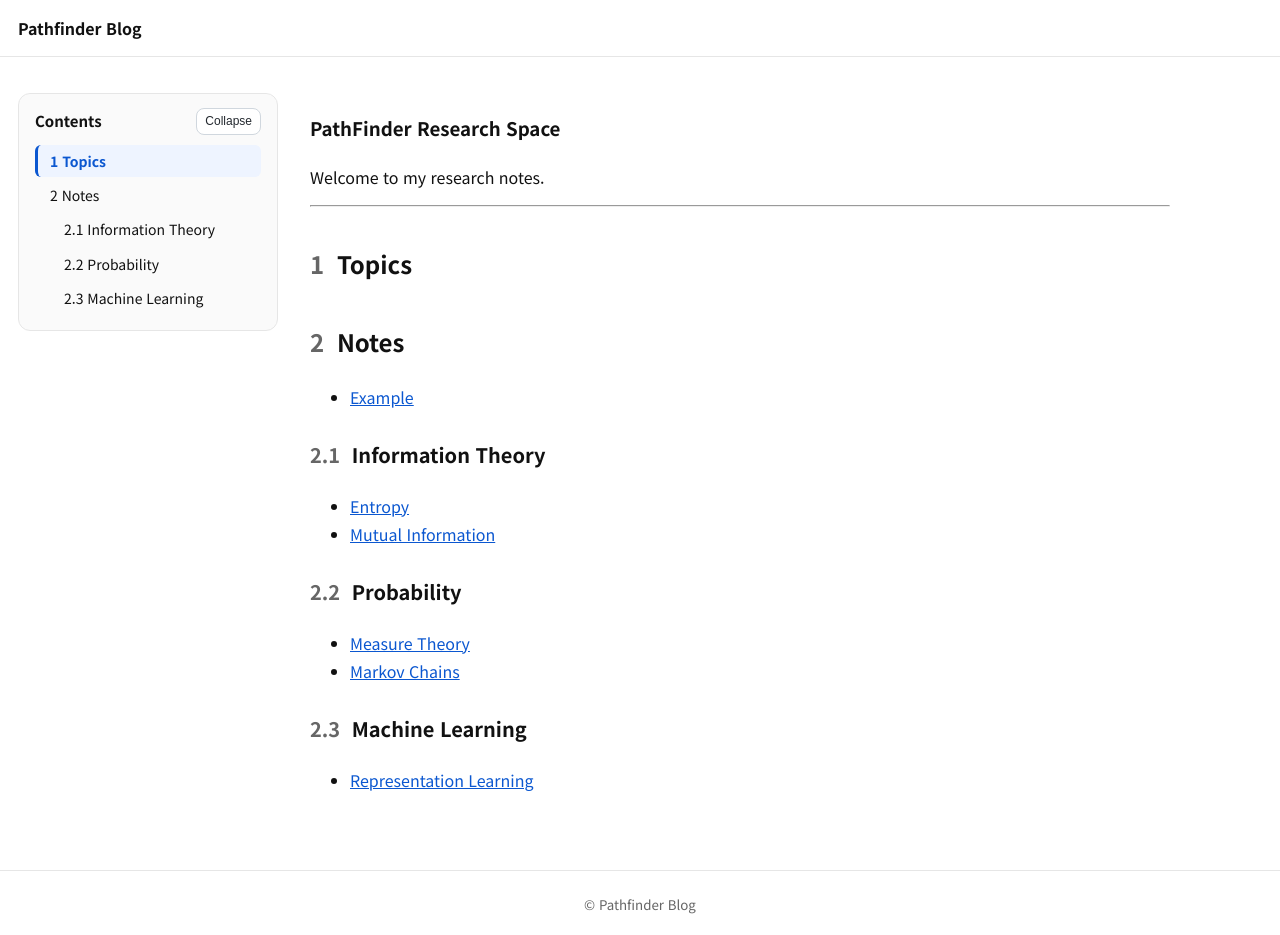
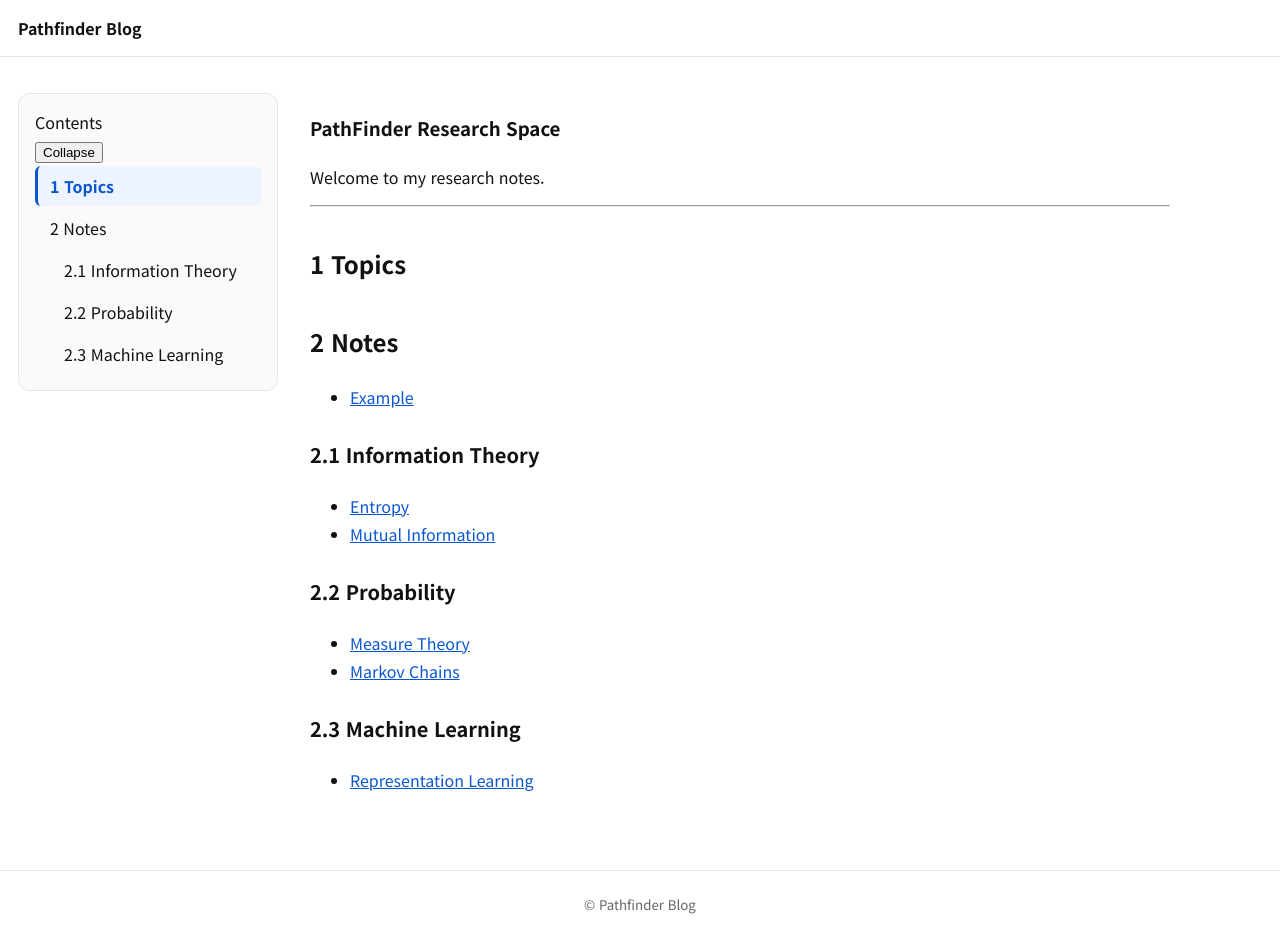
Before and after one commit to pathfinder-J/pathfinder-J.github.io, a Jekyll site: the page built from index.md, in a window 1280 px wide and 935 px high. Built offline with Jekyll 4.4.1, drawn with Linux system fonts in a browser that asks for light colours; our own code applies the rules of GitHub Pages for plain Markdown files.

Commit message:
Update toc.css

```diff
--- a/assets/css/toc.css
+++ b/assets/css/toc.css
@@ -14,7 +14,6 @@
   position: sticky;
   top: 80px;
   align-self: start;
-  z-index: 20;
 }
 
 .page-content-column{
@@ -40,37 +39,6 @@
 }
 
 
-/* ===== TOC HEADER ===== */
-
-.post-toc-header{
-  display: flex;
-  align-items: center;
-  justify-content: space-between;
-  gap: 8px;
-  margin-bottom: 10px;
-}
-
-.post-toc-title{
-  font-weight: 700;
-  font-size: 15px;
-}
-
-.post-toc-toggle{
-  font-size: 12px;
-  line-height: 1.4;
-  padding: 4px 8px;
-  background: #fff;
-  color: #24292f;
-  border: 1px solid #d0d7de;
-  border-radius: 8px;
-  cursor: pointer;
-}
-
-.post-toc-toggle:hover{
-  background: #f6f8fa;
-}
-
-
 /* ===== TOC LIST ===== */
 
 .post-toc-list{
@@ -88,31 +56,16 @@
 }
 
 .post-toc a{
-  position: relative;
   display: block;
   padding: 6px 8px 6px 12px;
   border-left: 3px solid transparent;
   border-radius: 6px;
   color: var(--text);
   text-decoration: none;
-  line-height: 1.45;
-  font-size: 14px;
-  transition:
-    color 0.15s ease,
-    background-color 0.15s ease,
-    border-color 0.15s ease;
 }
 
 .post-toc a:hover{
   background: #f3f4f6;
-  text-decoration: none;
-}
-
-
-/* ===== COLLAPSE ===== */
-
-.post-toc.is-collapsed .post-toc-body{
-  display: none;
 }
 
 
@@ -123,15 +76,6 @@
   color: #0b57d0 !important;
   background: #eef4ff;
   border-left-color: #0b57d0 !important;
-}
-
-
-/* ===== HEADING NUMBER ===== */
-
-.heading-number{
-  color: var(--muted);
-  margin-right: 6px;
-  font-weight: 600;
 }
 
 
@@ -150,169 +94,16 @@
 }
 
 
-/* ===== TOC SCROLLBAR ===== */
-
-.post-toc::-webkit-scrollbar{
-  width: 8px;
-}
-
-.post-toc::-webkit-scrollbar-thumb{
-  background: #c1c7d0;
-  border-radius: 6px;
-}
-
-.post-toc::-webkit-scrollbar-track{
-  background: transparent;
-}
-
-.post-toc{
-  scrollbar-width: thin;
-  scrollbar-color: #c1c7d0 transparent;
-}
-
-
 /* ===== MOBILE ===== */
 
 @media (max-width: 960px){
 
   .page-shell{
     grid-template-columns: 1fr;
-    gap: 20px;
   }
 
   .page-toc-column{
-    position: sticky;
-    top: 60px;
-    order: -1;
+    display: none;
   }
 
-  .post-toc{
-    max-height: min(50vh, 320px);
-    overflow-y: auto;
-    padding: 12px 14px;
-  }
-
-  .post-toc-title{
-    font-size: 14px;
-  }
-
-  .post-toc a{
-    font-size: 13px;
-    padding: 6px 8px 6px 10px;
-  }
-
-  .page-content-column .container{
-    max-width: 860px;
-  }
-}.post-toc-list li.toc-h3{
-  margin-left: 14px;
 }
-
-.post-toc a{
-  position: relative;
-  display: block;
-  padding: 6px 8px 6px 12px;
-  border-left: 3px solid transparent;
-  border-radius: 6px;
-
-  color: var(--text);
-  text-decoration: none;
-  line-height: 1.45;
-  font-size: 14px;
-
-  transition:
-    color 0.15s ease,
-    background-color 0.15s ease,
-    border-color 0.15s ease;
-}
-
-.post-toc a:hover{
-  background: #f3f4f6;
-  text-decoration: none;
-}
-
-
-/* ===== COLLAPSE ===== */
-
-.post-toc.is-collapsed .post-toc-body{
-  display: none;
-}
-
-
-/* ===== ACTIVE SECTION ===== */
-
-.toc-active{
-  font-weight: 700;
-  color: #0b57d0 !important;
-  background: #eef4ff;
-  border-left-color: #0b57d0 !important;
-}
-
-
-/* ===== HEADING NUMBER ===== */
-
-.heading-number{
-  color: var(--muted);
-  margin-right: 6px;
-  font-weight: 600;
-}
-
-
-/* ===== HEADING ANCHOR ===== */
-
-.heading-anchor{
-  margin-left: 8px;
-  font-size: 14px;
-  text-decoration: none;
-  opacity: 0;
-}
-
-.post-content h2:hover .heading-anchor,
-.post-content h3:hover .heading-anchor{
-  opacity: 0.6;
-}
-
-
-/* ===== TOC SCROLLBAR ===== */
-
-.post-toc::-webkit-scrollbar{
-  width: 8px;
-}
-
-.post-toc::-webkit-scrollbar-thumb{
-  background: #c1c7d0;
-  border-radius: 6px;
-}
-
-.post-toc::-webkit-scrollbar-track{
-  background: transparent;
-}
-
-.post-toc{
-  scrollbar-width: thin;
-  scrollbar-color: #c1c7d0 transparent;
-}
-
-
-/* ===== MOBILE ===== */
-
-@media (max-width: 960px){
-
-  .page-shell{
-    grid-template-columns: 1fr;
-    gap: 20px;
-  }
-
-  .page-toc-column{
-    position: static;
-    order: -1;
-  }
-
-  .post-toc{
-    max-height: none;
-  }
-
-  .page-content-column .container{
-    max-width: 860px;
-  }
-}
```
